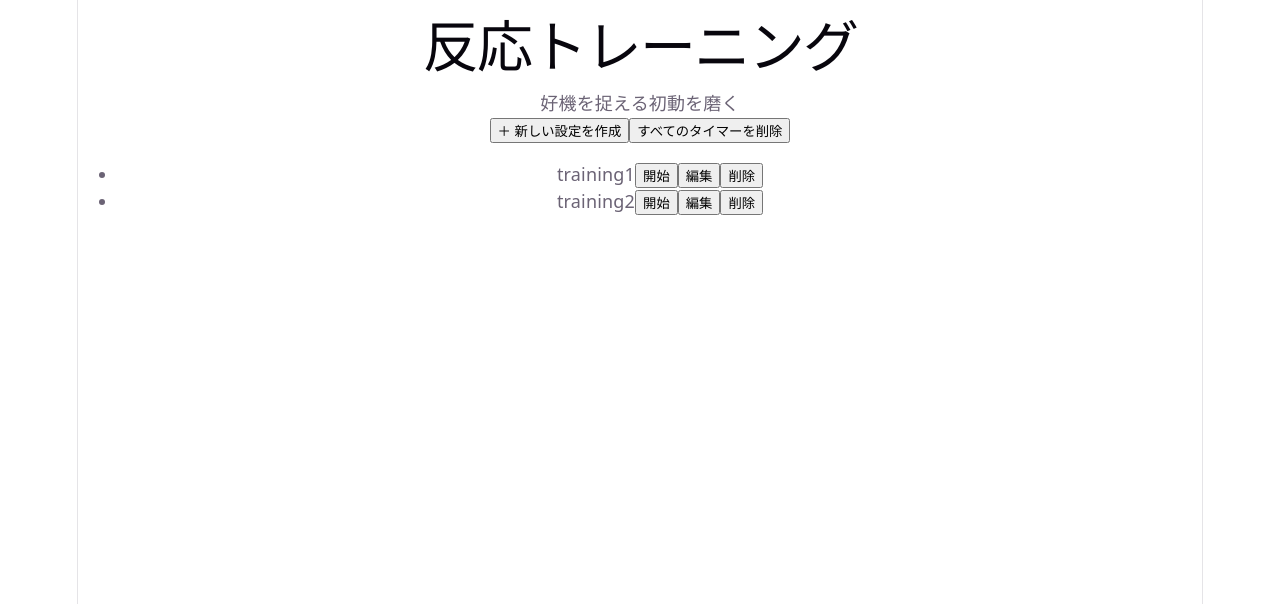
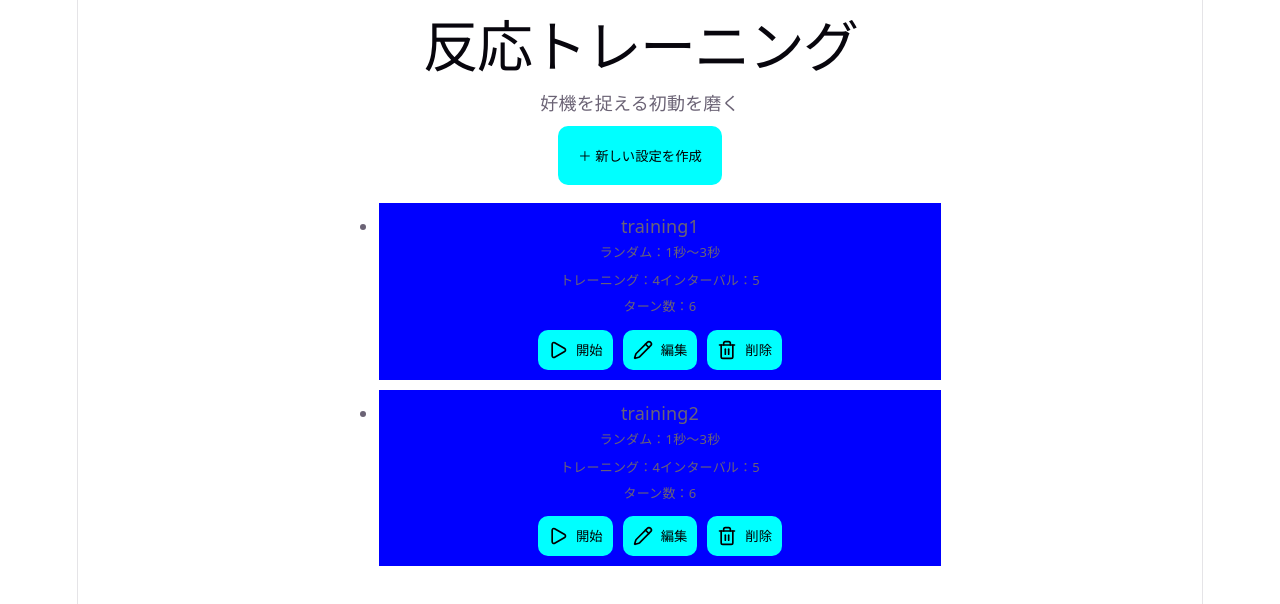
Before and after one commit to i994114/ReactionTimer, a React (Vite) app: page / in a window 1280 px wide. Shown: the top 604 px of the page. Built offline with nearby package versions, Linux system fonts and the light colour scheme.

Commit message:
Home CSS一部実装

```diff
--- a/package.json
+++ b/package.json
@@ -10,6 +10,7 @@
     "preview": "vite preview"
   },
   "dependencies": {
+    "lucide-react": "^1.44.0",
     "react": "^19.2.8",
     "react-dom": "^19.2.8",
     "react-router-dom": "^7.18.3"
--- a/src/App.css
+++ b/src/App.css
@@ -1,184 +1,45 @@
-.counter {
-  font-size: 16px;
-  padding: 5px 10px;
-  border-radius: 5px;
-  color: var(--accent);
-  background: var(--accent-bg);
-  border: 2px solid transparent;
-  transition: border-color 0.3s;
-  margin-bottom: 24px;
 
-  &:hover {
-    border-color: var(--accent-border);
-  }
-  &:focus-visible {
-    outline: 2px solid var(--accent);
-    outline-offset: 2px;
-  }
+.home__btnArea {
+  margin-top: 10px;
+  display: inline-block;
 }
 
-.hero {
-  position: relative;
-
-  .base,
-  .framework,
-  .vite {
-    inset-inline: 0;
-    margin: 0 auto;
-  }
-
-  .base {
-    width: 170px;
-    position: relative;
-    z-index: 0;
-  }
-
-  .framework,
-  .vite {
-    position: absolute;
-  }
-
-  .framework {
-    z-index: 1;
-    top: 34px;
-    height: 28px;
-    transform: perspective(2000px) rotateZ(300deg) rotateX(44deg) rotateY(39deg)
-      scale(1.4);
-  }
-
-  .vite {
-    z-index: 0;
-    top: 107px;
-    height: 26px;
-    width: auto;
-    transform: perspective(2000px) rotateZ(300deg) rotateX(40deg) rotateY(39deg)
-      scale(0.8);
-  }
+.btn {
+  background-color: aqua;
+  display: flex;
+  align-items: center;
+  justify-content: center;
+  gap: 8px;
+  border-radius: 10px;
+  border: none;
 }
-
-#center {
+.btn:hover {
+  cursor: pointer;
+  background-color: yellow;
+}
+.btn--big {
+  padding: 20px;
+}
+.btn--small {
+  padding: 10px;
+}
+.card {
+  background-color: blue;
+  margin-bottom: 10px;
+  width: 50%;
+  margin: 0 auto;
+  margin-bottom: 10px;
+  padding: 10px;
+}
+.card__time {
+  display: inline-block;
+}
+.card__btnArea {
   display: flex;
-  flex-direction: column;
-  gap: 25px;
-  place-content: center;
-  place-items: center;
-  flex-grow: 1;
-
-  @media (max-width: 1024px) {
-    padding: 32px 20px 24px;
-    gap: 18px;
-  }
+  gap: 10px;
+  justify-content: center;
+  margin-top: 10px;
 }
-
-#next-steps {
-  display: flex;
-  border-top: 1px solid var(--border);
-  text-align: left;
-
-  & > div {
-    flex: 1 1 0;
-    padding: 32px;
-    @media (max-width: 1024px) {
-      padding: 24px 20px;
-    }
-  }
-
-  .icon {
-    margin-bottom: 16px;
-    width: 22px;
-    height: 22px;
-  }
-
-  @media (max-width: 1024px) {
-    flex-direction: column;
-    text-align: center;
-  }
+.card__set--small {
+  font-size: small;
 }
-
-#docs {
-  border-right: 1px solid var(--border);
-
-  @media (max-width: 1024px) {
-    border-right: none;
-    border-bottom: 1px solid var(--border);
-  }
-}
-
-#next-steps ul {
-  list-style: none;
-  padding: 0;
-  display: flex;
-  gap: 8px;
-  margin: 32px 0 0;
-
-  .logo {
-    height: 18px;
-  }
-
-  a {
-    color: var(--text-h);
-    font-size: 16px;
-    border-radius: 6px;
-    background: var(--social-bg);
-    display: flex;
-    padding: 6px 12px;
-    align-items: center;
-    gap: 8px;
-    text-decoration: none;
-    transition: box-shadow 0.3s;
-
-    &:hover {
-      box-shadow: var(--shadow);
-    }
-    .button-icon {
-      height: 18px;
-      width: 18px;
-    }
-  }
-
-  @media (max-width: 1024px) {
-    margin-top: 20px;
-    flex-wrap: wrap;
-    justify-content: center;
-
-    li {
-      flex: 1 1 calc(50% - 8px);
-    }
-
-    a {
-      width: 100%;
-      justify-content: center;
-      box-sizing: border-box;
-    }
-  }
-}
-
-#spacer {
-  height: 88px;
-  border-top: 1px solid var(--border);
-  @media (max-width: 1024px) {
-    height: 48px;
-  }
-}
-
-.ticks {
-  position: relative;
-  width: 100%;
-
-  &::before,
-  &::after {
-    content: '';
-    position: absolute;
-    top: -4.5px;
-    border: 5px solid transparent;
-  }
-
-  &::before {
-    left: 0;
-    border-left-color: var(--border);
-  }
-  &::after {
-    right: 0;
-    border-right-color: var(--border);
-  }
-}
--- a/src/App.tsx
+++ b/src/App.tsx
@@ -8,7 +8,7 @@ import './App.css'
 function App() {
 
   return (
-    <main className="timer-app">
+    <main className="main">
       <Routes>
         <Route path="/" element={<Home />} />
         <Route path="/create" element={<TimerForm />}  />
--- a/src/components/Home.tsx
+++ b/src/components/Home.tsx
@@ -40,21 +40,16 @@ function Home() {
     setTimers(updatedTimers);
   }
 
-  /* タイマー削除(すべて) */
-  function clearTimers() {
-    localStorage.removeItem('timers');
-  }
-
   return (
     <>
       <h1>反応トレーニング</h1>
       <p>好機を捉える初動を磨く</p>
 
-      <button onClick={() => navigate('/create')}>
-        ＋ 新しい設定を作成
-      </button>
-
-      <button onClick={clearTimers}>すべてのタイマーを削除</button>
+      <div className='home__btnArea'>
+        <button className="btn btn--big" onClick={() => navigate('/create')}>
+          ＋ 新しい設定を作成
+        </button>
+      </div>
 
       <TimerList
         timers={timers}
--- a/src/components/TimerList.tsx
+++ b/src/components/TimerList.tsx
@@ -1,5 +1,6 @@
 import { useNavigate } from "react-router-dom";
 import type { Timer } from "../types/timer";
+import { Play, Pencil, Trash2 } from 'lucide-react';
 
 type Props = {
   timers: Timer[];
@@ -12,11 +13,26 @@ function TimerList({ timers, onDelete }: Props) {
   return (
     <ul>
       {timers.map((timer) => (
-        <li key={timer.id}>
-          {timer.name}
-          <button onClick={() => navigate(`/training/${timer.id}`)}>開始</button>
-          <button onClick={() => navigate(`/edit/${timer.id}`)}>編集</button>
-          <button onClick={() => onDelete(timer.id)}>削除</button>
+        <li className="card" key={timer.id}>
+          <p className="card__name">{timer.name}</p>
+          <p className="card__set--small">ランダム：{timer.randomMin}秒〜{timer.randomMax}秒</p>
+          <p className="card__time card__set--small">トレーニング：{timer.trainingTime}</p>
+          <p className="card__time card__set--small">インターバル：{timer.interval}</p>
+          <p className="card__set--small">ターン数：{timer.rounds}</p>
+          <div className="card__btnArea">
+            <button className="btn btn--small" onClick={() => navigate(`/training/${timer.id}`)}>
+              <Play size={20}></Play>
+              開始
+            </button>
+            <button className="btn btn--small" onClick={() => navigate(`/edit/${timer.id}`)}>
+              <Pencil size={20}></Pencil>
+              編集
+            </button>
+            <button className="btn btn--small" onClick={() => onDelete(timer.id)}>
+              <Trash2 size={20}></Trash2>
+              削除
+            </button>
+          </div>
         </li>
       ))}
     </ul>
```
Also changed, not shown: 1 other file (tests, documents, lock files or other folders).
